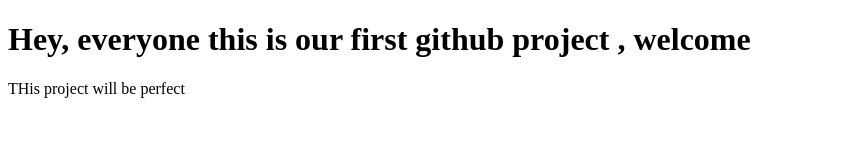
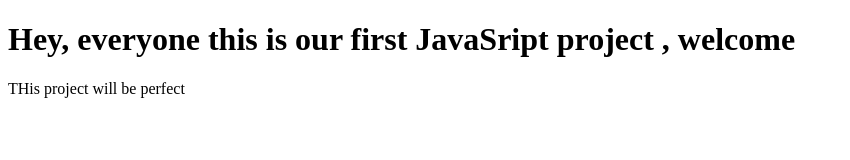
Before and after one commit to AliSoftware-D/aliandmarcy, a plain HTML site: page index.html in a window 1280 px wide. Shown: the whole page, without its empty margins (0-850 px from the left). Drawn offline with Linux system fonts and the light colour scheme.

Commit message:
changed github to javascript

```diff
--- a/index.html
+++ b/index.html
@@ -7,7 +7,7 @@
     <title>Our first github project with ali</title>
   </head>
   <body>
-    <h1>Hey, everyone this is our first github project , welcome</h1>
+    <h1>Hey, everyone this is our first JavaSript project , welcome</h1>
     <p>THis project will be perfect</p>
   </body>
 </html>
```
